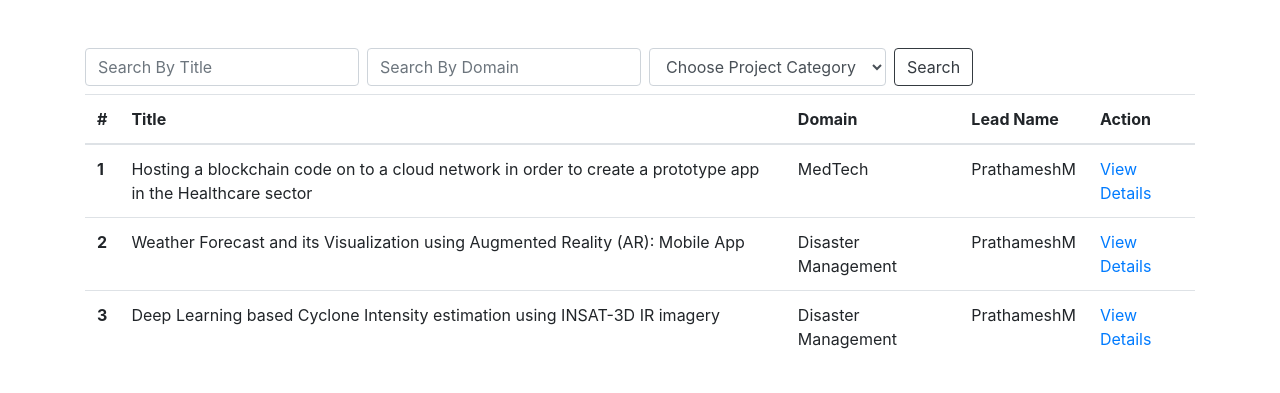
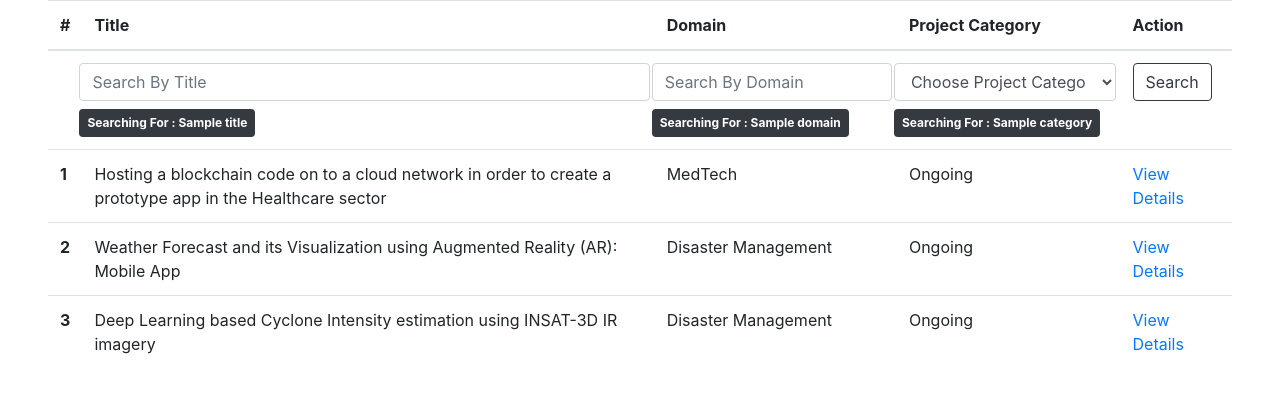
Before and after one commit to BasitAnsari/project_manager, a Django app: template templates/Project/project_list.html in a window 1280 px wide. Shown: the part 56-449 px from the top of the page. Run offline with Django 4.2, Linux system fonts and the light colour scheme; data comes from the database, SQL or seed files in the repository; both versions use the stored data as it was after the commit; the template is opened without the code that fills it: values that come from a table or form of the project are taken from there, most other values are stand-ins (such as "Sample title", 1, 10 or a date in 2020); parts of the project's set-up code (start-up, migrations or seed data) failed here and were passed over; some libraries are stand-ins or nearby versions.

Commit message:
improved search table

```diff
--- a/templates/Project/project_details.html
+++ b/templates/Project/project_details.html
@@ -12,7 +12,8 @@
             <h1 class="">Approval Status : {{object.is_approved}}</h1>
             <h1 class="">Problem Statement : {{object.statement}}</h1>
             <h1 class="">Institute : {{object.institute}}</h1>
-            <h1 class="">Plagarised : {{object.plagarised}}</h1>
+            <h1 class="">Plagarised : {{object.plagarised}} %</h1>
+            <h1 class="">Plagarised With : {{object.plagarised_with}}</h1>
             {% if user.profile.is_faculty and object.is_approved is not True %}
                 {% if 'project-detail' in request.path %}
                     <form action="" method="post">
--- a/templates/Project/project_list.html
+++ b/templates/Project/project_list.html
@@ -4,8 +4,8 @@
 {% block style%}
 {% endblock %}
 {% block content %}
-<div class="container">
-      <div class="row mt-5">
+<div class="mx-5">
+  <!-- <div class="row mt-5">
         <div class="col-12">
             <form method="POST" class="form-inline">
                 {% csrf_token %}
@@ -26,7 +26,7 @@
                   <button type="submit" class="btn btn-outline-dark mb-2">Search</button>
             </form>
         </div>
-      </div>
+      </div> -->
   <div class="row justify-content-center">
     <div class="col-12">
       <table class="table">
@@ -35,17 +35,61 @@
             <th scope="col">#</th>
             <th scope="col">Title</th>
             <th scope="col">Domain</th>
-                    <th scope="col">Lead Name</th>
+            <th scope="col">Project Category</th>
             <th scope="col">Action</th>
           </tr>
         </thead>
         <tbody>
+          <tr>
+            <form class="form-inline" method="post">
+              {% csrf_token %}
+              <th scope="row"></th>
+              <td>
+                <div class="row">
+                  <label class="sr-only" for="title-search">Title</label>
+                  <input type="text" class="form-control mb-2 mr-sm-2" id="title-search" placeholder="Search By Title"
+                    name="title">
+                </div>
+                <div class="row">
+                  <span class="badge badge-dark p-2">Searching For : {{title}}</span>
+                </div>
+              </td>
+              <td>
+                <div class="row">
+                  <label class="sr-only" for="title-search">Domain</label>
+                  <input type="text" class="form-control mb-2 mr-sm-2" id="title-search" placeholder="Search By Domain"
+                    name="domain">
+                </div>
+                <div class="row">
+                  <span class="badge badge-dark p-2">Searching For : {{domain}}</span>
+                </div>
+              </td>
+              <td>
+                <div class="row">
+                  <div class="mr-2 mb-2">
+                    <label class="sr-only" for="exampleFormControlSelect1">Example select</label>
+                    <select class="form-control" id="exampleFormControlSelect1" name="category">
+                      <option value="" selected disabled hidden>Choose Project Category</option>
+                      <option>Ongoing</option>
+                      <option>Complete</option>
+                      <option>Incomplete</option>
+                      <option>Research</option>
+                    </select>
+                  </div>
+                </div>
+                <div class="row">
+                  <span class="badge badge-dark p-2">Searching For : {{category}}</span>
+                </div>
+              </td>
+              <td><button type="submit" class="btn btn-outline-dark mb-2">Search</button></td>
+            </form>
+          </tr>
           {% for instance in qs %}
           <tr>
             <th scope="row">{{instance.id}}</th>
             <td>{{instance.title}}</td>
             <td>{{instance.domain}}</td>
-                        <td>{{instance.user}}</td>
+            <td>{{instance.category}}</td>
             <td><a href="{{instance.get_absolute_url}}">View Details</a></td>
           </tr>
           {% endfor%}
```
Also changed, not shown: project/views.py (+19 -7 lines), db.sqlite3. Lines whose indentation alone changed are shown as unchanged.
